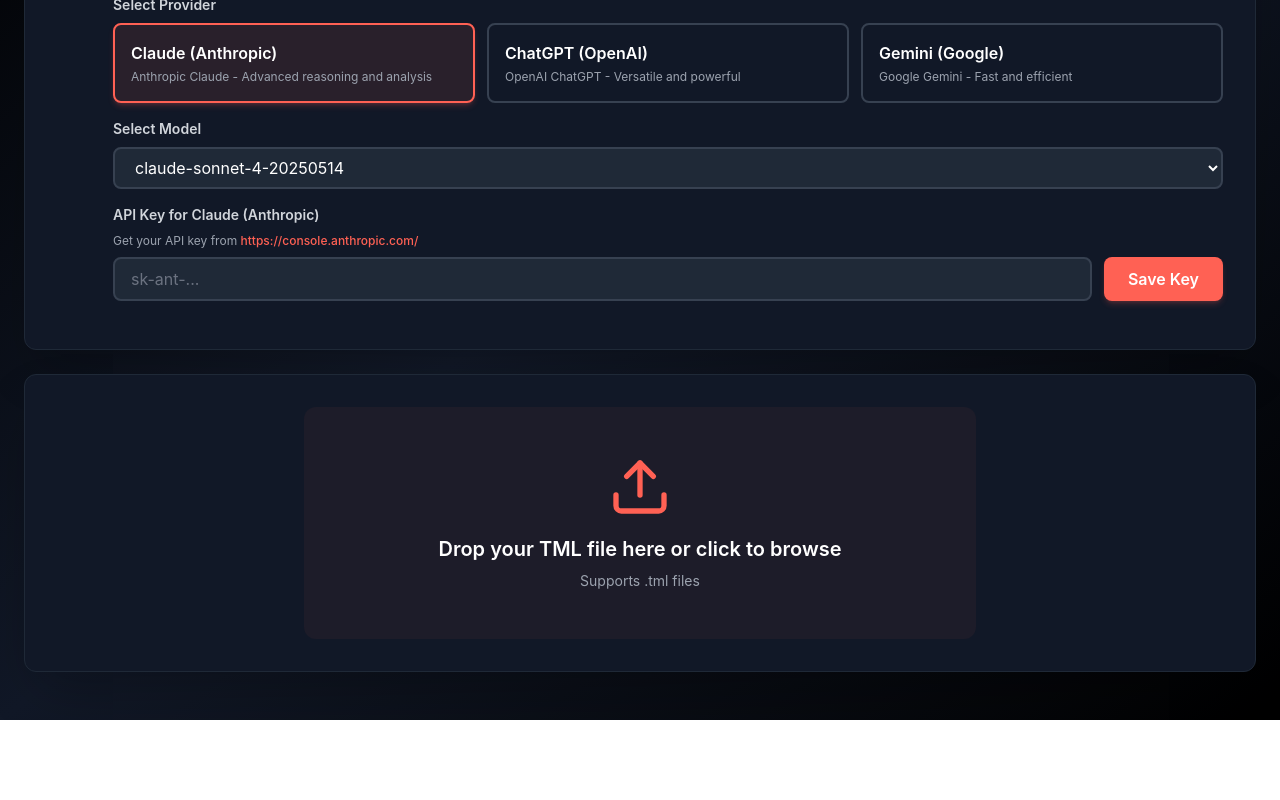
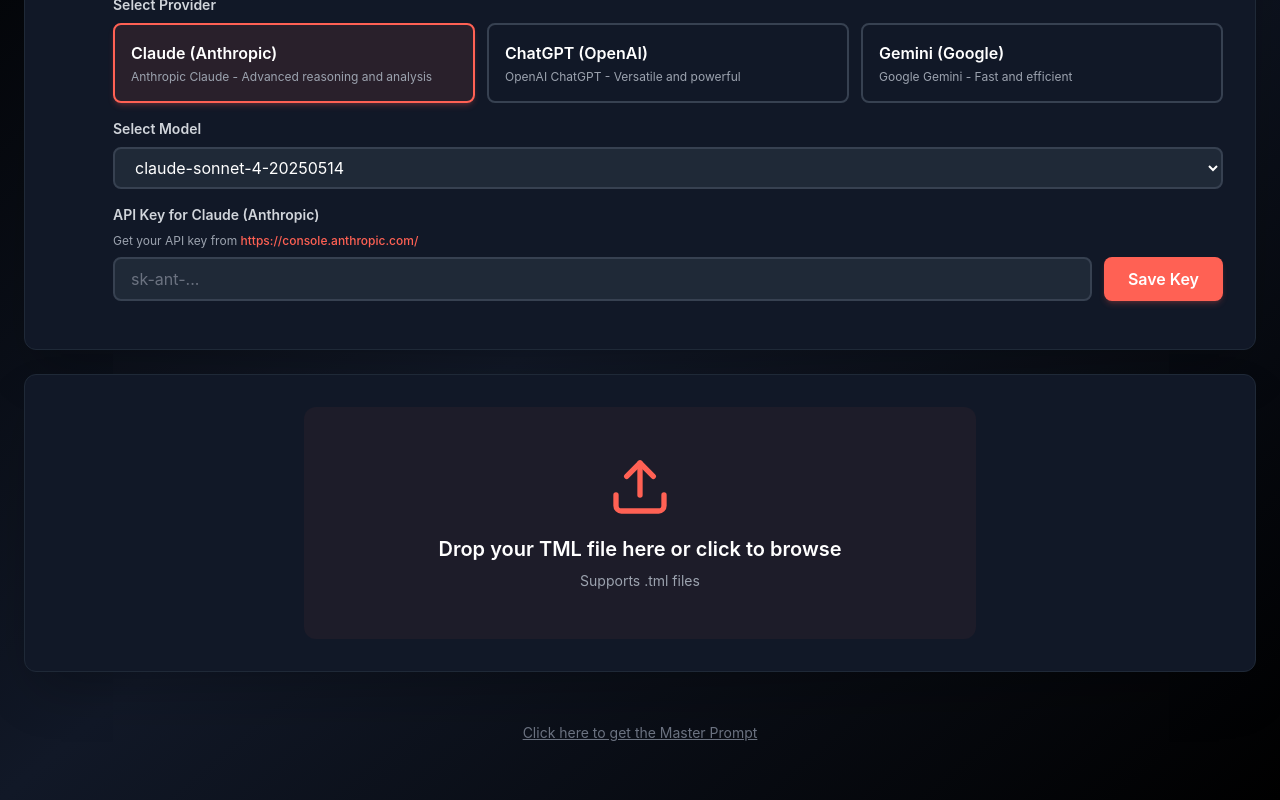
Before and after one commit to bhattaraiaman92/SpotMatik, a React (Vite) app: page / in a window 1280 px wide. Shown: the part 290-1090 px from the top of the page. Before the commit the page ends 1010 px from the top, so only its background shows below. Built offline with nearby package versions, Linux system fonts and the light colour scheme.

Commit message:
Update App.jsx

```diff
--- a/src/App.jsx
+++ b/src/App.jsx
@@ -535,6 +535,18 @@
             </div>
           </div>
         )}
+
+        {/* Footer */}
+        <div className="mt-12 pb-8 text-center">
+          <a
+            href="https://github.com/bhattaraiaman92/SpotMatik/blob/main/master_prompt.txt"
+            target="_blank"
+            rel="noopener noreferrer"
+            className="text-gray-500 hover:text-ts-orange-400 text-sm transition-colors underline"
+          >
+            Click here to get the Master Prompt
+          </a>
+        </div>
       </div>
     </div>
   );
```
